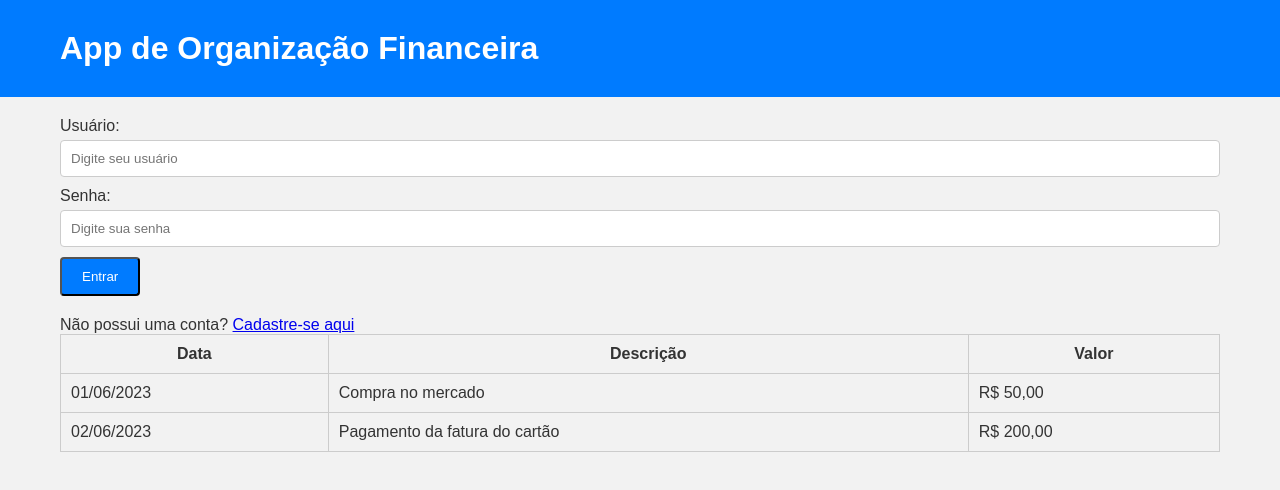
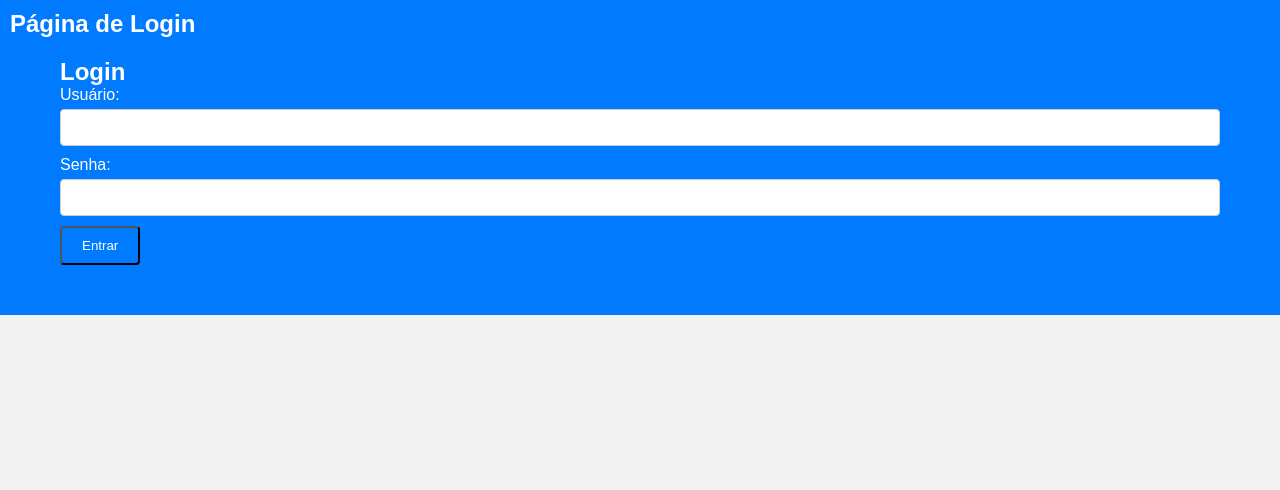
Before and after one commit to antonnyvictor18/App-gestao-financeira, a React app in the folder frontend/: page / in a window 1280 px wide. Shown: the top 490 px of the page. Built offline with nearby package versions, Linux system fonts and the light colour scheme; the HTML template or start-up script is replaced by a standard one.

Commit message:
Correções de bugs e criação de páginas

```diff
--- a/frontend/public/index.html
+++ b/frontend/public/index.html
@@ -1,58 +1,12 @@
 <!DOCTYPE html>
 <html lang="en">
-
   <head>
     <meta charset="UTF-8">
     <meta name="viewport" content="width=device-width, initial-scale=1.0">
     <link rel="stylesheet" href="style.css">
     <title>App de Organização Financeira</title>
   </head>
-
 <body>
-  <header class="header">
-    <div class="container">
-      <h1>App de Organização Financeira</h1>
-    </div>
-  </header>
-
-  <div class="container">
-    <form class="form">
-      <label for="username">Usuário:</label>
-      <input type="text" id="username" placeholder="Digite seu usuário">
-
-      <label for="password">Senha:</label>
-      <input type="password" id="password" placeholder="Digite sua senha">
-
-      <button class="button">Entrar</button>
-    </form>
-
-    <p>Não possui uma conta? <a href="cadastro.html">Cadastre-se aqui</a></p>
-
-    <table class="table">
-      <thead>
-        <tr>
-          <th>Data</th>
-          <th>Descrição</th>
-          <th>Valor</th>
-        </tr>
-      </thead>
-      <tbody>
-        <tr>
-          <td>01/06/2023</td>
-          <td>Compra no mercado</td>
-          <td>R$ 50,00</td>
-        </tr>
-        <tr>
-          <td>02/06/2023</td>
-          <td>Pagamento da fatura do cartão</td>
-          <td>R$ 200,00</td>
-        </tr>
-      </tbody>
-    </table>
-
-    <!-- Outros elementos do seu aplicativo aqui... -->
-
-  </div>
+  <div id="root"></div>
 </body>
-
 </html>
--- a/frontend/src/App.js
+++ b/frontend/src/App.js
@@ -11,70 +11,15 @@ import ExpenseForm from './components/Expense/ExpenseForm';
 import ExpenseList from './components/Expense/ExpenseList';
 import CreditCardForm from './components/CreditCard/CreditCardForm';
 import CreditCardList from './components/CreditCard/CreditCardList';
+import LoginPage from './Pages/LoginPage';
+import HomePage from './Pages/HomePage';
 
 const App = () => {
-  const [user, setUser] = useState(null);
-  useEffect(() => {
-    const fetchUser = async () => {
-      try {
-        const userId = 1; // Altere o ID do usuário conforme necessário
-        const userData = await getUserById(userId);
-        setUser(userData);
-      } catch (error) {
-        console.error('Erro ao obter os dados do usuário', error);
-      }
-    };
-
-    fetchUser();
-  }, []);
-
-  const handleLogin = async (email, password) => {
-    try {
-      const userData = await authenticateUser(email, password);
-      setUser(userData);
-    } catch (error) {
-      console.error('Erro ao fazer login', error);
-    }
-  };
-
-  const handleSignup = async (email, password) => {
-    try {
-      const userData = await registerUser(email, password);
-      setUser(userData);
-    } catch (error) {
-      console.error('Erro ao registrar usuário', error);
-    }
-  };
-
-  const handleLogout = () => {
-    setUser(null);
-  };
-
   return (
     <Router>
       <Switch>
-        <Route exact path="/">
-          {user ? (
-            <UserProfile user={user} onLogout={handleLogout} />
-          ) : (
-            <Login onLogin={handleLogin} />
-          )}
-        </Route>
-        <Route path="/signup">
-          <Signup onSignup={handleSignup} />
-        </Route>
-        <Route path="/income">
-          <IncomeForm />
-          <IncomeList />
-        </Route>
-        <Route path="/expense">
-          <ExpenseForm />
-          <ExpenseList />
-        </Route>
-        <Route path="/credit-card">
-          <CreditCardForm />
-          <CreditCardList />
-        </Route>
+        <Route exact path="/" component={LoginPage} />
+        <Route path="/home"component={HomePage} />
       </Switch>
     </Router>
   );
--- /dev/null
+++ b/frontend/src/Pages/HomePage.js
@@ -0,0 +1,14 @@
+import React from 'react';
+
+function HomePage(props) {
+  const { username } = props.location.state;
+
+  return (
+    <div>
+      <h1>Home Page</h1>
+      <p>Olá, {username}!</p>
+    </div>
+  );
+}
+
+export default HomePage;
--- /dev/null
+++ b/frontend/src/Pages/LoginPage.js
@@ -0,0 +1,15 @@
+import React from 'react';
+import LoginForm from '../components/LoginForm';
+
+const LoginPage = () => {
+  return (
+    <header class="header">
+      <div>
+        <h2>Página de Login</h2>
+      <LoginForm />
+      </div>
+    </header>
+  );
+};
+
+export default LoginPage;
--- /dev/null
+++ b/frontend/src/components/LoginForm.js
@@ -0,0 +1,58 @@
+import React, { useState } from 'react';
+import { useHistory } from 'react-router-dom';
+import { authenticateUser, registerUser } from '../services/authService';
+
+
+
+const LoginForm = () => {
+  const history = useHistory();
+  const [username, setUsername] = useState('');
+  const [password, setPassword] = useState('');
+
+  const handleLogin = async (e) => {
+    e.preventDefault();
+    try {
+        const userData = await authenticateUser(username, password);
+        setUser(userData);
+        // Redireciona para a página inicial após o login bem-sucedido
+        history.push({
+            pathname: '/home',
+            state: {username: username }
+          });
+    }
+    catch (error) {
+      // Exibe uma mensagem de erro caso as credenciais sejam inválidas
+      alert('Credenciais inválidas. Por favor, tente novamente.');
+    }
+  };
+
+
+  return (
+    <div class="container">
+      <h2>Login</h2>
+      <form class = "form" onSubmit={handleLogin}>
+        <div>
+          <label htmlFor="username">Usuário:</label>
+          <input
+            type="text"
+            id="username"
+            value={username}
+            onChange={(e) => setUsername(e.target.value)}
+          />
+        </div>
+        <div>
+          <label htmlFor="password">Senha:</label>
+          <input
+            type="password"
+            id="password"
+            value={password}
+            onChange={(e) => setPassword(e.target.value)}
+          />
+        </div>
+        <button class = "button" type="submit">Entrar</button>
+      </form>
+    </div>
+  );
+};
+
+export default LoginForm;
```
Also changed, not shown: 1 other file (tests, documents, lock files or other folders). Lines whose indentation alone changed are shown as unchanged.
